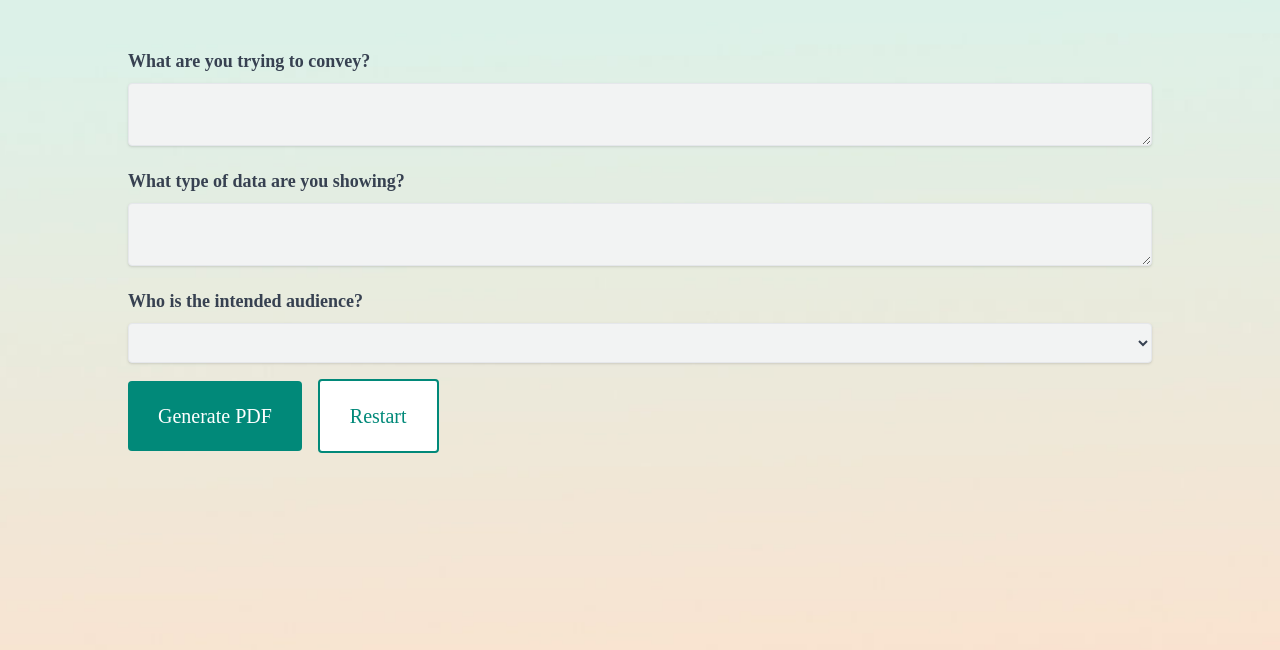
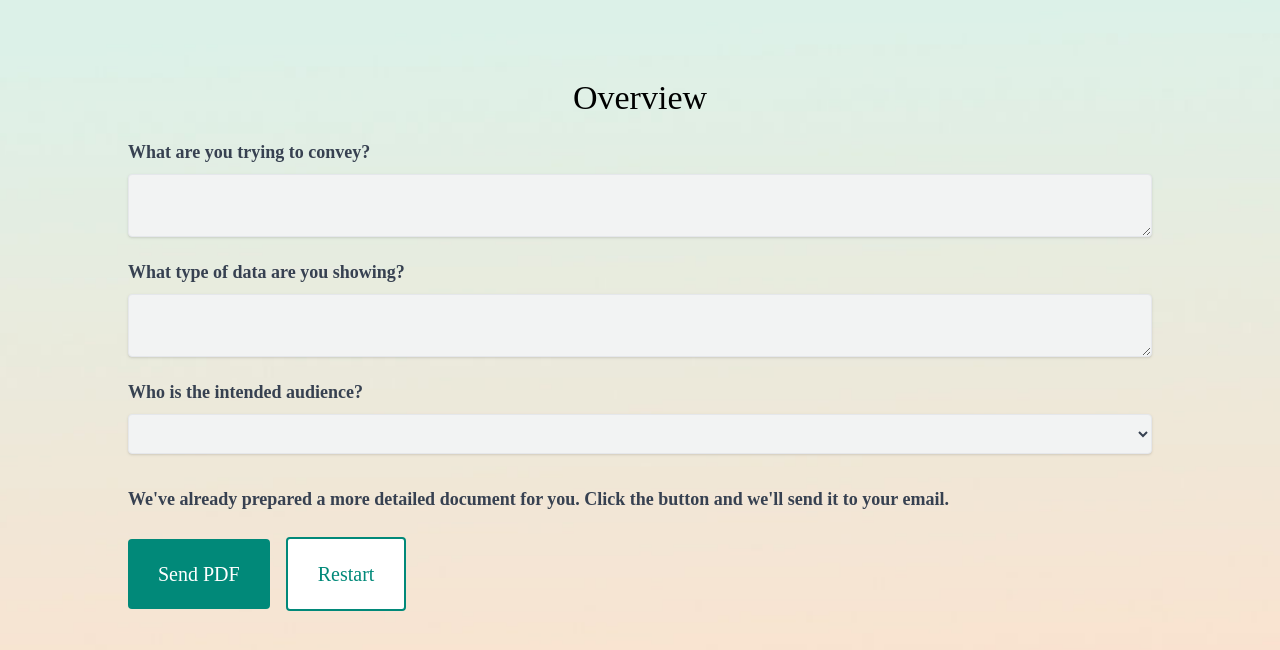
Before and after one commit to IOTdatabox/dashboard-analysis-with-chatgpt-vision, a Next.js app: page /response in a window 1280 px wide. Shown: the top 650 px of the page. Built offline with nearby package versions, Linux system fonts and the light colour scheme.

Commit message:
spinner when sending mail

```diff
--- a/src/pages/api/generate-pdf.tsx
+++ b/src/pages/api/generate-pdf.tsx
@@ -25,7 +25,9 @@ export default async function handler(req: NextApiRequest, res: NextApiResponse)
   });
 
   doc.fontSize(25).text('How to Improve Your Dashboard', { align: 'center' });
-  console.log("💨💨💨", fourthResponse);
+  doc.moveDown()
+  doc.fontSize(13).text("The dashboard", { align: 'center' });
+  doc.moveDown()
   if (imageBase64) {
     const imageBuffer = Buffer.from(imageBase64, 'base64');
     doc.image(imageBuffer, {
@@ -36,7 +38,11 @@ export default async function handler(req: NextApiRequest, res: NextApiResponse)
   }
 
   doc.moveDown();
+  doc.fontSize(13).text("Quick Improvements", { align: 'center' });
+  doc.moveDown();
   doc.fontSize(12).text(fourthResponse, { align: 'left' });
+  doc.moveDown();
+  doc.fontSize(13).text("In Depth Explanations", { align: 'center' });
   doc.moveDown();
   doc.fontSize(12).text(fifthAnswer, { align: 'left' });
 
--- a/src/pages/response.tsx
+++ b/src/pages/response.tsx
@@ -1,6 +1,6 @@
 import { useRouter } from 'next/router';
 import React, { useEffect, useState } from 'react';
-
+import Spinner from '@/components/Spinner';
 const ResponsePage = () => {
     const router = useRouter();
     const [responseData, setResponseData] = useState('');
@@ -11,7 +11,14 @@ const ResponsePage = () => {
     const [fifthAnswer, setFifthAnswer] = useState('');
     const [imageBase64, setImageBase64] = useState('');
     const [emailToSend, setEmailToSend] = useState('');
-    const [username, setUsername] = useState(''); // Add this line
+    const [username, setUsername] = useState('');
+    const [isLoading, setIsLoading] = useState(false);
+    const [successMessage, setSuccessMessage] = useState('');
+    const [errorMessage, setErrorMessage] = useState('');
+
+    const [showSuccess, setShowSuccess] = useState(false);
+    const [showError, setShowError] = useState(false);
+
 
 
     const parseSection = (content: string, sectionName: string) => {
@@ -19,6 +26,35 @@ const ResponsePage = () => {
         const match = content.match(regex);
         return match ? match[1].trim() : '';
     };
+
+    useEffect(() => {
+        let successTimeout: string | number | NodeJS.Timeout | undefined;
+        if (successMessage) {
+            setShowSuccess(true);
+            successTimeout = setTimeout(() => {
+                setShowSuccess(false);
+            }, 1500);
+        }
+
+        return () => {
+            if (successTimeout) clearTimeout(successTimeout);
+        };
+    }, [successMessage]);
+
+    useEffect(() => {
+        let errorTimeout: string | number | NodeJS.Timeout | undefined;
+        if (errorMessage) {
+            setShowError(true);
+            errorTimeout = setTimeout(() => {
+                setShowError(false);
+            }, 1500);
+        }
+
+        return () => {
+            if (errorTimeout) clearTimeout(errorTimeout);
+        };
+    }, [errorMessage]);
+
 
     useEffect(() => {
         // Extracting data passed through the router
@@ -57,6 +93,11 @@ const ResponsePage = () => {
     }, [router]);
 
     const handleGeneratePDF = async () => {
+        setIsLoading(true); // Start loading
+
+        setSuccessMessage('');
+        setErrorMessage('');
+        // existing code...
 
         // Send a request to generate-pdf.js endpoint
         const response = await fetch('/api/generate-pdf', {
@@ -75,10 +116,15 @@ const ResponsePage = () => {
             const blob = await response.arrayBuffer();
             const content = new Buffer(blob).toString('base64');
             await sendEmailWithPDF(content);
+            setSuccessMessage('Email sent successfully');
+            setErrorMessage('');
         } else {
             // Handle error
-            console.error('Failed to generate PDF');
+            setErrorMessage('Failed to send email');
+            setSuccessMessage('');
         }
+        setIsLoading(false); // End loading after the process is complete
+
     };
 
     const sendEmailWithPDF = async (pdfBase64: any) => {
@@ -98,9 +144,9 @@ const ResponsePage = () => {
             console.log("💨💨💨");
             console.log(pdfBase64);
             if (response.ok) {
-                console.log('Email sent successfully');
+                console.log('Email sent successfully.');
             } else {
-                console.error('Failed to send email');
+                console.error('Failed to send email.');
             }
         } catch (error) {
             console.error('Error sending email:', error);
@@ -115,7 +161,7 @@ const ResponsePage = () => {
 
     return (
         <div className="bg-[url('/img/background.jpg')] bg-cover bg-center w-screen h-screen">
-            <div className="container mx-auto py-8 px-32">
+            <div className={`container mx-auto py-8 px-32 ${isLoading ? 'opacity-50 pointer-events-none' : ''}`}>
                 {/* <h1 className="text-2xl font-bold mb-4">API Response</h1>
             <textarea
                 className="w-full p-2 border border-gray-300 rounded-md"
@@ -123,6 +169,8 @@ const ResponsePage = () => {
                 value={responseData}
                 readOnly
             /> */}
+                <h2 className=' pt-10 text-H2CooperTextSize font-cooper mx-auto text-center'>Overview</h2>
+
                 <div className="mt-4">
                     <label className="block text-gray-700 text-PPoppinsTextSize font-poppins font-bold mb-2">
                         What are you trying to convey?
@@ -159,18 +207,38 @@ const ResponsePage = () => {
                         ))}
                     </select>
                 </div>
+                <div className="mt-8">
+                    <label className="block text-gray-700 text-PPoppinsTextSize font-poppins font-bold mb-2">
+                        We've already prepared a more detailed document for you. Click the button and we'll send it to your email.
+                    </label>
+                </div>
                 <button
                     className="mt-4 bg-Olive200 hover:bg-OliveHover text-Gray100 font-poppins text-[20px] py-[20px] px-[30px] rounded"
                     onClick={handleGeneratePDF}
                 >
-                    Generate PDF
+                    Send PDF
                 </button>
                 <button
-                    className="mt-4 ml-4 bg-white hover:bg-Olive200 text-Olive200 hover:text-white font-poppins text-[20px] py-[20px] px-[30px] rounded border-2 border-Olive200 box-border"                    onClick={handleRestart}
+                    className="mt-4 ml-4 bg-white hover:bg-Olive200 text-Olive200 hover:text-white font-poppins text-[20px] py-[20px] px-[30px] rounded border-2 border-Olive200 box-border" onClick={handleRestart}
                 >
                     Restart
                 </button>
+                {showSuccess && (
+                    <div className={` text-Olive200 text-PPoppinsTextSize font-poppins message ${showSuccess ? 'fade-in' : 'fade-out'}`}>
+                        {successMessage}
+                    </div>
+                )}
+                {showError && (
+                    <div className={` text-Orange200 text-PPoppinsTextSize font-poppins message ${showError ? 'fade-in' : 'fade-out'}`}>
+                        {errorMessage}
+                    </div>
+                )}
             </div>
+            {isLoading && (
+                <div className="fixed top-0 left-0 w-full h-full flex justify-center items-center bg-black bg-opacity-50">
+                    <Spinner />
+                </div>
+            )}
         </div>
     );
 };
--- a/src/styles/globals.css
+++ b/src/styles/globals.css
@@ -37,3 +37,13 @@ body {
   transition: opacity 0.5s ease-in;
   opacity: 1;
 }
+
+.message {
+  transition: opacity 0.5s ease-in-out;
+  opacity: 1;
+}
+
+.message-hidden {
+  opacity: 0;
+  visibility: hidden;
+}
```
